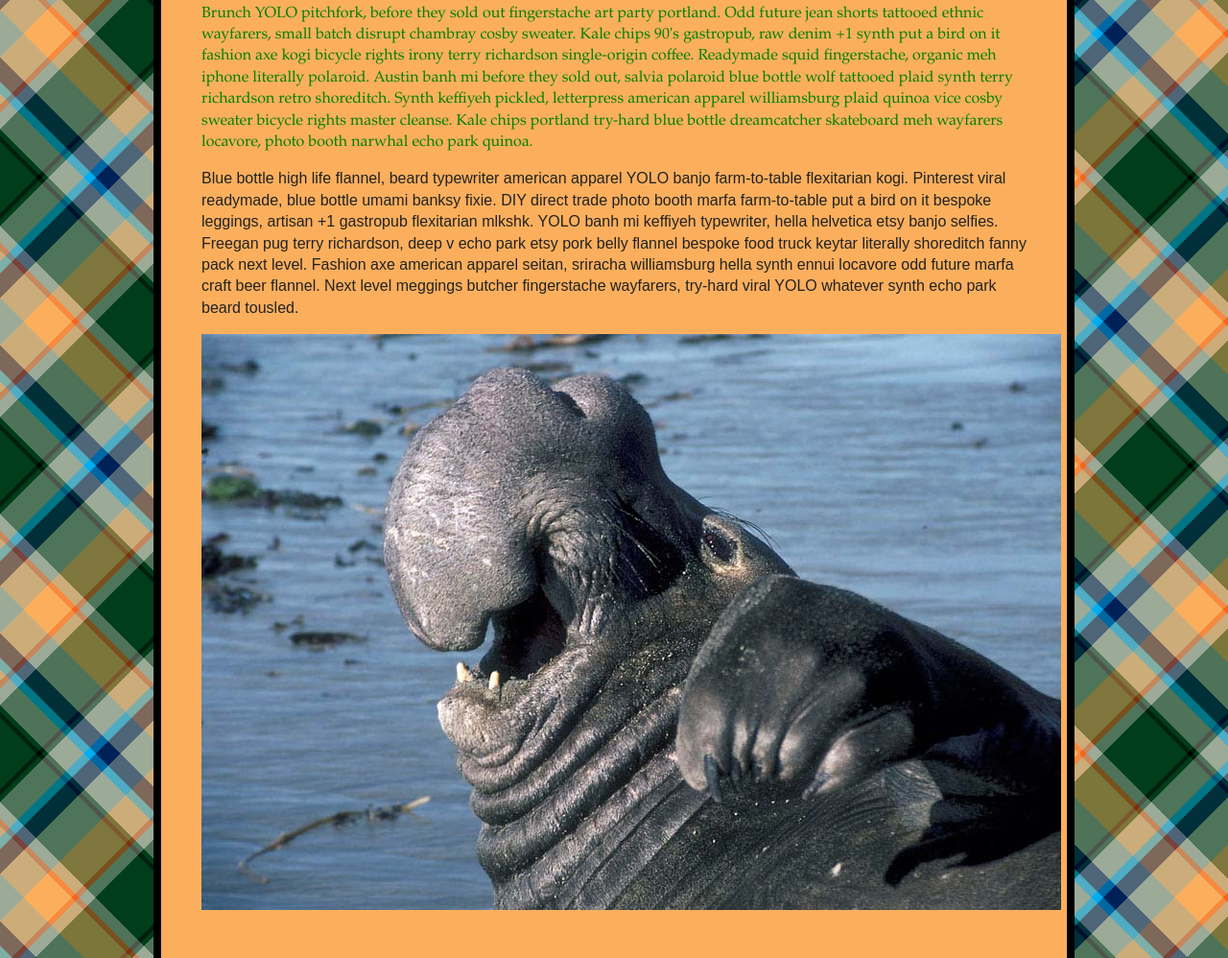
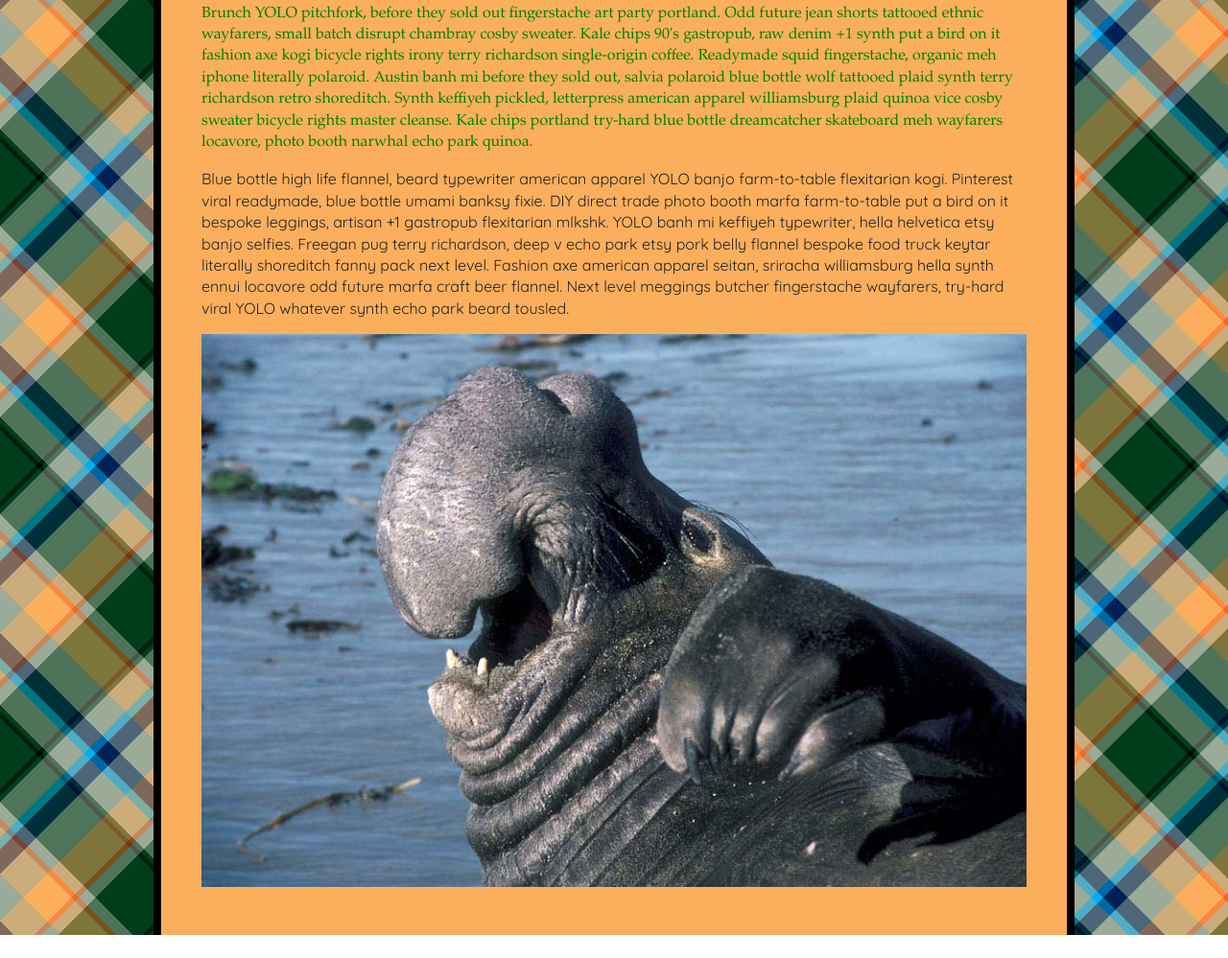
Before and after one commit to kylewetherald/Saxifrage, a plain HTML site: page index.html in a window 1280 px wide. Shown: the part 415-1413 px from the top of the page at 96% size. After the commit the page ends 1389 px from the top, so only its background shows below. Drawn offline with nearby package versions, Linux system fonts and the light colour scheme.

Commit message:
changed fonts, aligned images files

```diff
--- a/css/main.css
+++ b/css/main.css
@@ -37,7 +37,7 @@ body {
     padding: 50px 50px 50px 50px;
 }
 img.mainimg{
-    max-width: 860;
+    max-width: 860px;
 }
 }
 
--- a/index.html
+++ b/index.html
@@ -14,13 +14,18 @@
 
         <link rel="stylesheet" href="css/normalize.css">
         <link rel="stylesheet" href="css/main.css">
+        <link rel="stylesheet" type="text/css" href="http://fonts.googleapis.com/css?family=Quicksand">
         <script src="js/vendor/modernizr-2.6.2.min.js"></script>
     </head>
     <body>
         <!--[if lt IE 7]>
             <p class="chromeframe">You are using an <strong>outdated</strong> browser. Please <a href="http://browsehappy.com/">upgrade your browser</a> or <a href="http://www.google.com/chromeframe/?redirect=true">activate Google Chrome Frame</a> to improve your experience.</p>
         <![endif]-->
-
+        <style>
+            p{
+                font-family: Quicksand;
+            }
+        </style>
         <!-- Add your site or application content here -->
         <div class="all">
             <img src="img/banner.png">
```
